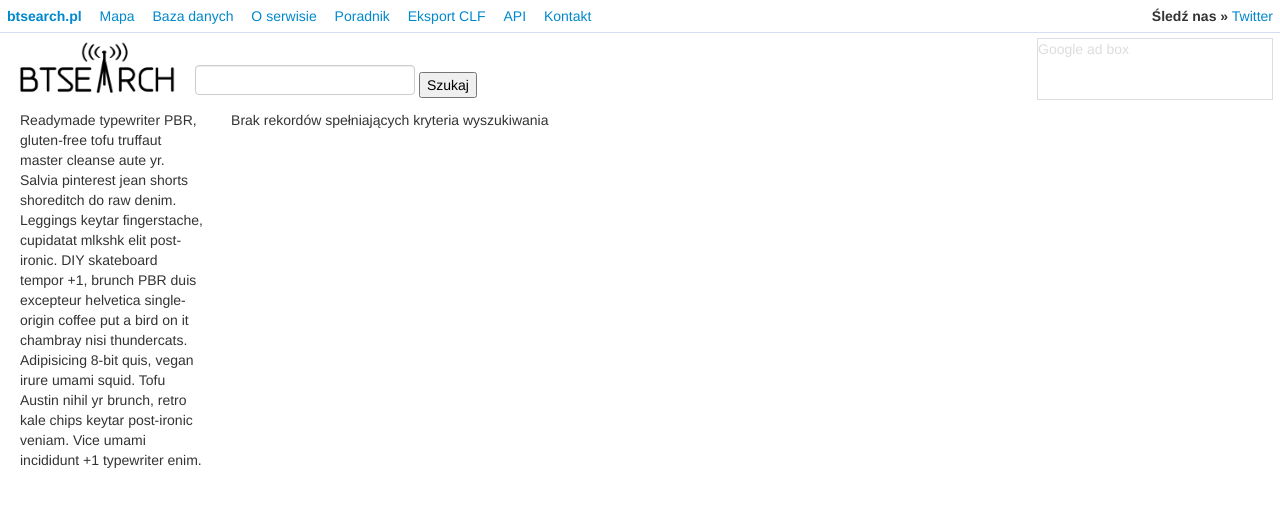
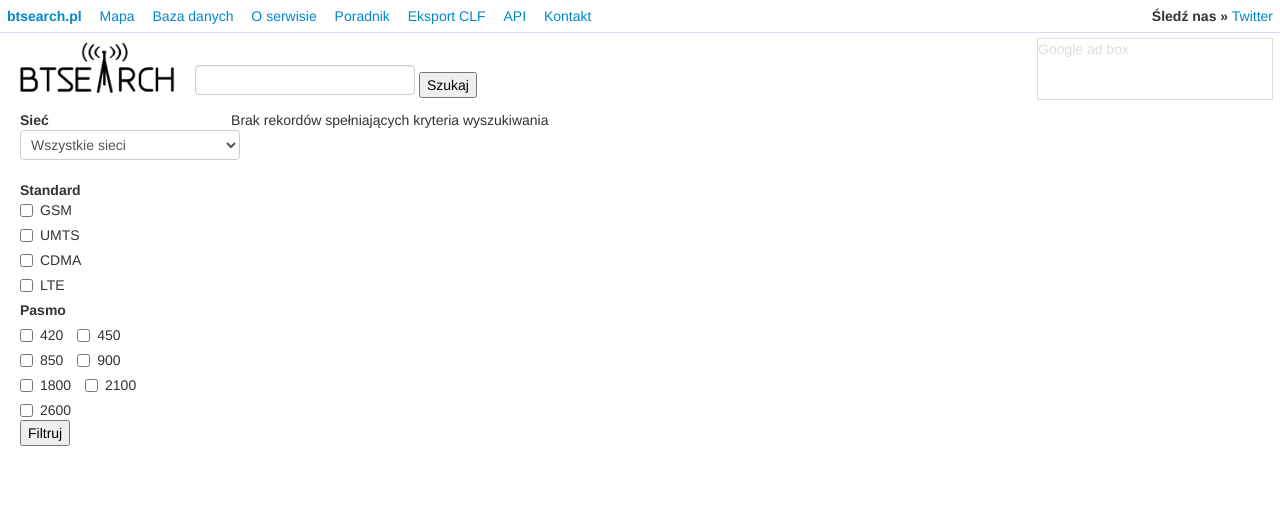
Before and after one commit to adlorenz/btsearch, a Django app: page /browse in a window 1280 px wide. Shown: the top 507 px of the page. Run offline with Django 3.2, Linux system fonts and the light colour scheme; data that the repository does not hold is empty; some libraries are stand-ins or nearby versions.

Commit message:
First stab at database browser filtering

```diff
--- a/src/btsearch/bts/views.py
+++ b/src/btsearch/bts/views.py
@@ -1,7 +1,7 @@
 from django.core.urlresolvers import reverse
 from django.db.models import Q
 from django.views.generic import ListView, RedirectView
-from btsearch.bts.models import BaseStation
+from btsearch.bts.models import BaseStation, Network, Cell
 
 
 class SearchRedirectView(RedirectView):
@@ -23,9 +23,13 @@ class BtsListingView(ListView):
 
     def get_context_data(self, **kwargs):
         ctx = super(BtsListingView, self).get_context_data(**kwargs)
-        ctx['num_rows'] = self.get_queryset().count()
         if 'query' in self.kwargs:
             ctx['q'] = self.kwargs['query']
+
+        ctx['networks'] = Network.objects.all()
+        ctx['standards'] = Cell.STANDARDS
+        ctx['bands'] = Cell.BANDS
+        # ctx['num_rows'] = self.get_queryset().count()
         return ctx
 
     def get_queryset(self):
@@ -33,6 +37,19 @@ class BtsListingView(ListView):
         if 'query' in self.kwargs:
             query = self.kwargs['query']
             qs = qs.filter(Q(location__town__icontains=query) |
-                           Q(location__address__icontains=query))
+                           Q(location__address__icontains=query) |
+                           Q(station_id=query))
+
+        filters = dict(self.request.GET)
+        if 'network' in filters and int(filters['network'][0]) > -1:
+            qs = qs.filter(network__code=filters['network'][0])
+
+        if 'standard' in filters and 'band' in filters:
+            qs = qs.filter(cell__standard__in=list(filters['standard']),
+                           cell__band__in=list(filters['band']))
+        elif 'standard' in filters:
+            qs = qs.filter(cell__standard__in=list(filters['standard']))
+        elif 'band' in filters:
+            qs = qs.filter(cell__band__in=list(filters['band']))
 
         return qs
--- a/src/templates/bts/listing.html
+++ b/src/templates/bts/listing.html
@@ -2,9 +2,38 @@
 {% block page-title %}Przeglądarka bazy BTSearch{% endblock %}
 
 {% block sidebar-content %}
+<form action="" method="get">
+        <p>
+            <strong>Sieć</strong><br />
+            <select name="network" id="network-filter">
+                <option value="-1">Wszystkie sieci</option>
+                {% for network in networks %}
+                <option value="{{ network.code }}">{{ network.name }}</option>
+                {% endfor %}
+            </select>
+        </p>
 
-	Readymade typewriter PBR, gluten-free tofu truffaut master cleanse aute yr. Salvia pinterest jean shorts shoreditch do raw denim. Leggings keytar fingerstache, cupidatat mlkshk elit post-ironic. DIY skateboard tempor +1, brunch PBR duis excepteur helvetica single-origin coffee put a bird on it chambray nisi thundercats. Adipisicing 8-bit quis, vegan irure umami squid. Tofu Austin nihil yr brunch, retro kale chips keytar post-ironic veniam. Vice umami incididunt +1 typewriter enim.
+        <div class="lt" style="width: 40%;">
+            <strong>Standard</strong><br />
+            {% for standard in standards %}
+            <label class="checkbox">
+                <input type="checkbox" id="standard-filter-{{ standard.0|lower }}" name="standard" class="standard-filter" value="{{ standard.0|lower }}" /> {{ standard.0 }}
+            </label>
+            {% endfor %}
+        </div>
 
+        <div class="lt">
+            <strong>Pasmo</strong><br />
+            {% for band in bands %}
+            <label class="checkbox inline">
+                <input type="checkbox" id="band-filter-{{ band.0 }}" name="band" class="band-filter" value="{{ band.0 }}" /> {{ band.0 }}
+            </label>{% cycle '' '<br/>' %}
+            {% endfor %}
+        </div>
+        <div class="cr"></div>
+
+        <input type="submit" value="Filtruj" />
+</form>
 {% endblock %}
 
     {% block current-search-query %}{{ q }}{% endblock %}
@@ -13,10 +42,6 @@
 
     {% if basestations %}
 
-        {% if is_paginated %}
-            {% include 'bts/partials/paginator.html' with page_obj=page_obj query=q %}
-        {% endif %}
-
         <table class="table table-striped">
             <thead>
                 <tr>
@@ -24,7 +49,7 @@
                     <th>Województwo</th>
                     <th>Miejscowość</th>
                     <th>Adres</th>
-                    <th>Pasma</th>
+                    <th>Standard / Pasmo</th>
                     <th>Ost. aktualizacja</th>
                 </tr>
             </thead>
```
Lines whose indentation alone changed are shown as unchanged.
